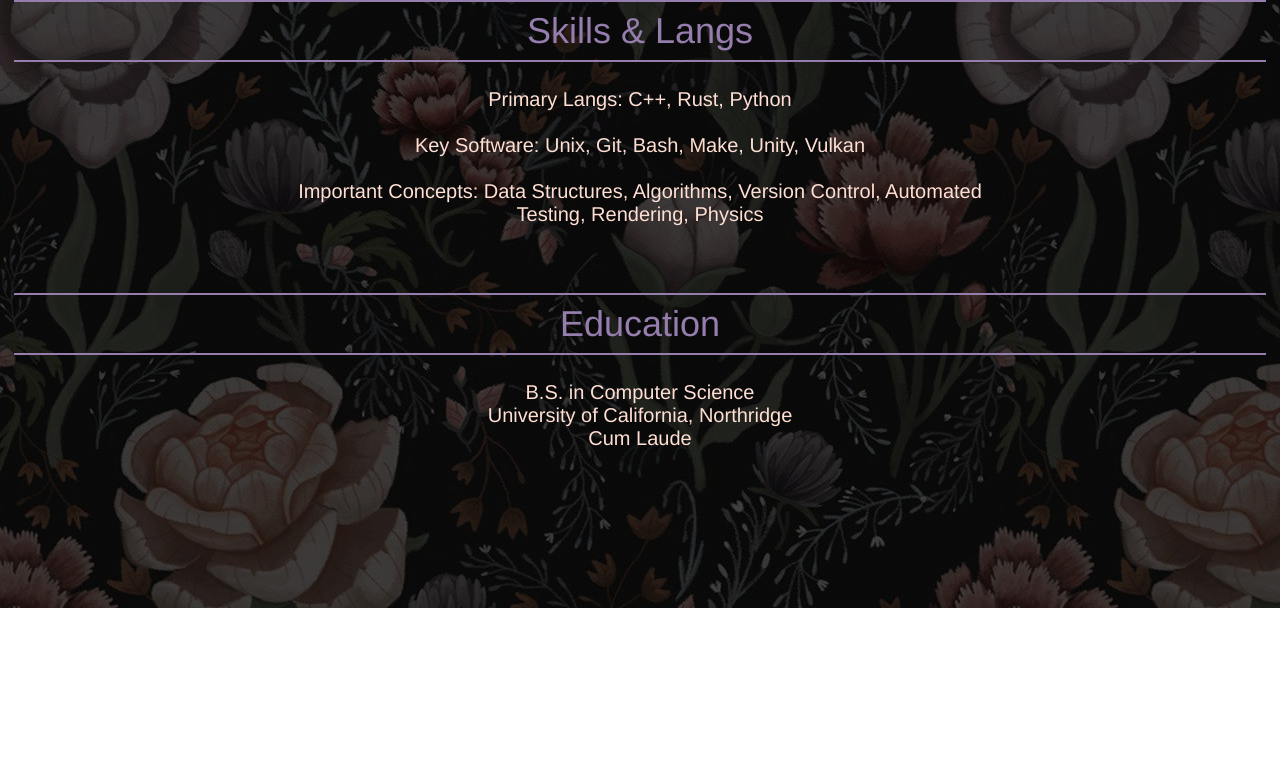
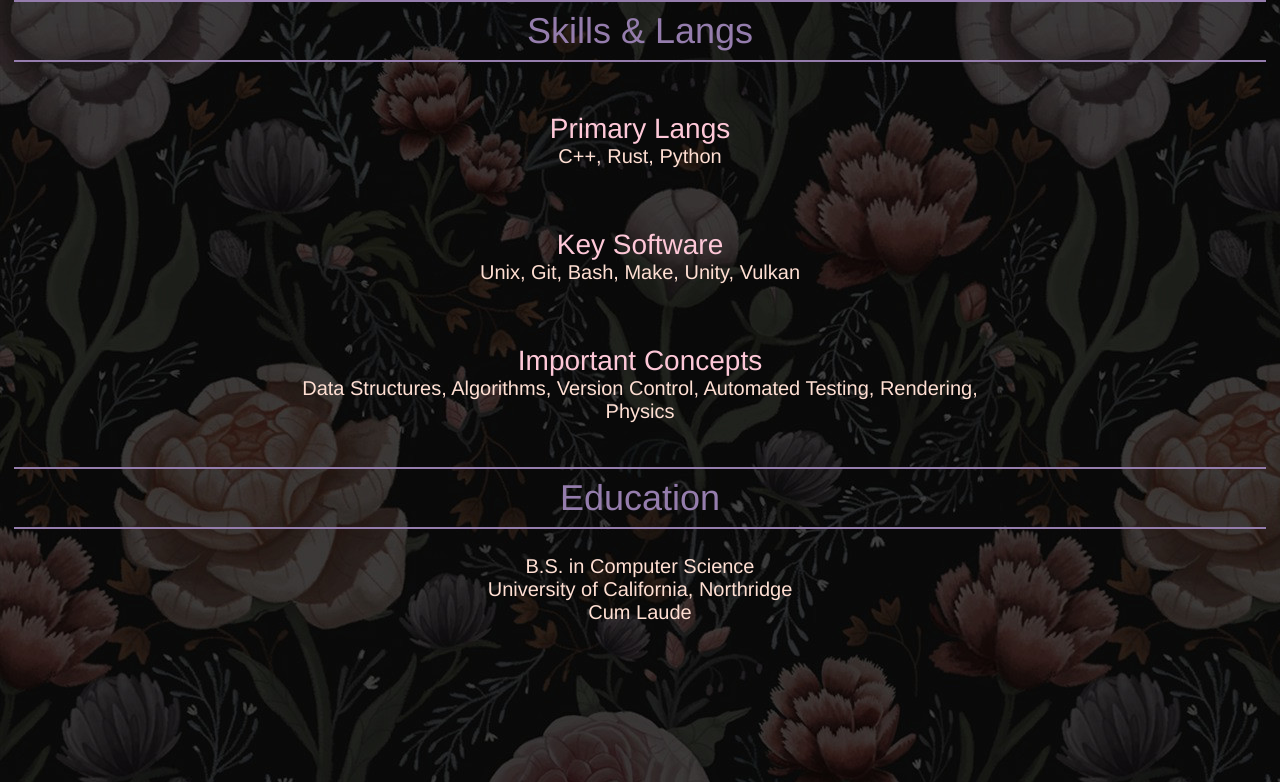
Before and after one commit to nick-warfield/nick-warfield.github.io, a plain HTML site: page index.html in a window 1280 px wide. Shown: the part 1097-1879 px from the top of the page. Before the commit the page ends 1705 px from the top, so only its background shows below. Drawn offline with Linux system fonts and the light colour scheme.

Commit message:
Change Skills and Langs formatting

```diff
--- a/index.html
+++ b/index.html
@@ -17,7 +17,7 @@
 	<hr class="hline" />
 
 	<!-- Blurb -->
-	<div class="content"> Hello There! <br></div>
+	<div class="content">hi.<br></div>
 	<div class="content-body"> I am a software engineer with a specialization in systems programming and a passion for Linux and Game Development. I am currently looking for work, so shoot me an email if you could use my skills<br></div>
 	<br><br>
 
@@ -55,9 +55,16 @@
 	<hr class="hline" />
 	<br>
 
-	<div class="content-body"> Primary Langs: C++, Rust, Python <br><br></div>
-	<div class="content-body"> Key Software: Unix, Git, Bash, Make, Unity, Vulkan <br><br></div>
-	<div class="content-body"> Important Concepts: Data Structures, Algorithms, Version Control, Automated Testing, Rendering, Physics <br><br></div>
+	<div class="content"> Primary Langs</div>
+	<div class="content-body">C++, Rust, Python</div>
+	<br><br>
+
+	<div class="content">Key Software</div>
+	<div class="content-body">Unix, Git, Bash, Make, Unity, Vulkan</div>
+	<br><br>
+
+	<div class="content">Important Concepts</div>
+	<div class="content-body">Data Structures, Algorithms, Version Control, Automated Testing, Rendering, Physics</div>
 	<br><br>
 
 	<!-- Education -->
```
